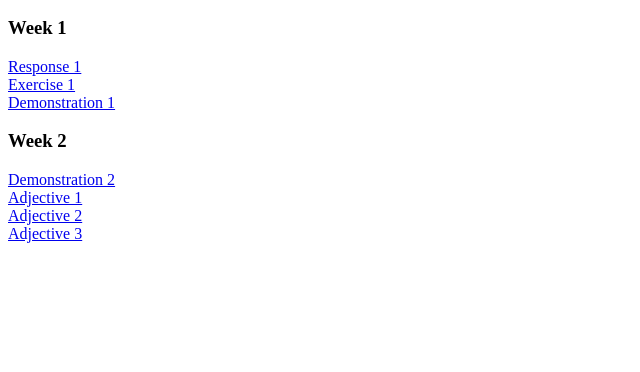
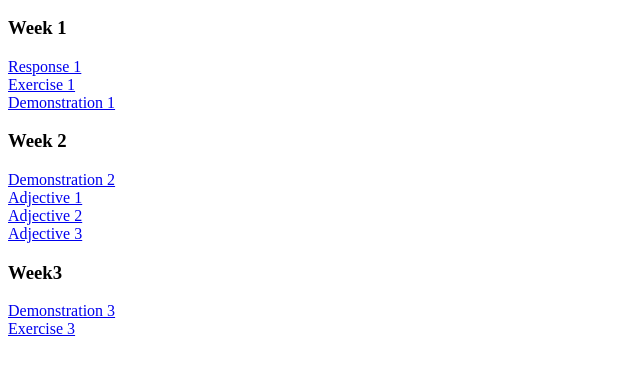
Before and after one commit to c34zhang/web2018, a plain HTML site: page index.html in a window 1280 px wide. Shown: the part 110-482 px from the top of the page, without its empty margins (0-640 px from the left). Drawn offline with Linux system fonts and the light colour scheme.

Commit message:
Update index.html

```diff
--- a/index.html
+++ b/index.html
@@ -17,5 +17,8 @@
             <a href="exercise_2/adjective_1/index.html">Adjective 1</a><br>
             <a href="exercise_2/adjective_2/index.html">Adjective 2</a><br>
             <a href="exercise_2/adjective_3/index.html">Adjective 3</a><br>
+        <h3>Week3</h3>
+            <a href="demonstration_3/index.html">Demonstration 3</a><br>
+            <a href="exercise_3/index.html">Exercise 3</a>
     </body>
 </html>
```
